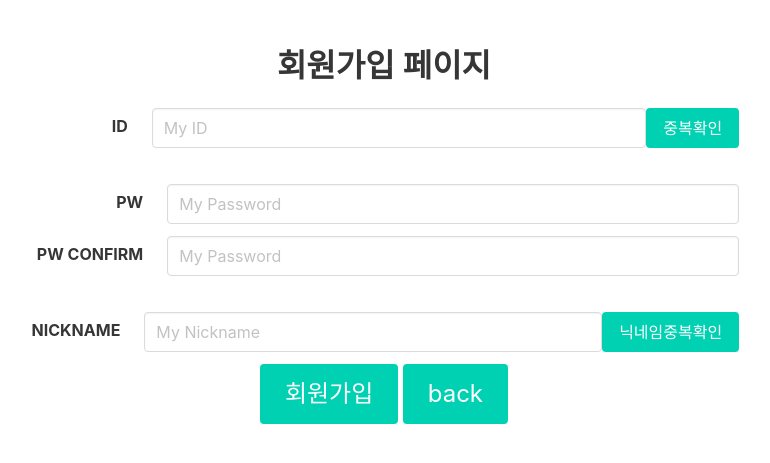
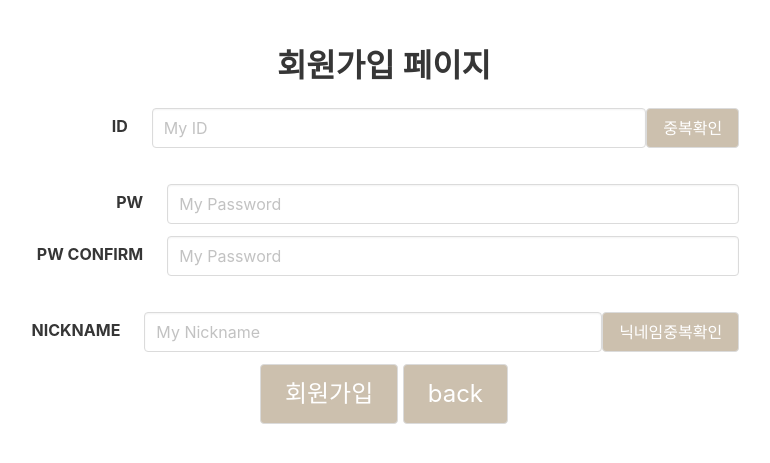
Before and after one commit to 99-gen11-w1-team2-fullStackMiniProject/main, a Flask app: page /signup in a window 1280 px wide. Shown: the top 463 px of the page, without its empty margins (256-1026 px from the left). Run offline with Flask 2, Linux system fonts and the light colour scheme; some libraries are stand-ins or nearby versions.

Commit message:
app.py 로그인 만료기능 추가 mypage에 닉네임 뜨는것 기능만구현 signup작업중

```diff
--- a/app.py
+++ b/app.py
@@ -1,4 +1,4 @@
-from flask import Flask, render_template, request, jsonify
+from flask import Flask, render_template, jsonify, request, session, redirect, url_for
 app = Flask(__name__)
 from pymongo import MongoClient
 
@@ -9,14 +9,23 @@ SECRET_KEY = 'SPARTA'
 
 client = MongoClient("mongodb+srv://test:sparta@cluster0.053coum.mongodb.net/?retryWrites=true&w=majority")
 db = client.cofee
+def usercheck(page_url):
+    token_receive = request.cookies.get('mytoken')
+    try:
+        payload = jwt.decode(token_receive, SECRET_KEY, algorithms=['HS256'])
+        user = db.user.find_one({'id': payload['id']})
+        return render_template(page_url, nick=user['nick'])
+    except jwt.ExpiredSignatureError:
+        return redirect(url_for("login", msg="로그인 시간이 만료되었습니다."))
+    except jwt.exceptions.DecodeError:
+        return redirect(url_for("login", msg="로그인정보가 없습니다"))
+
+
 #디비내용
 @app.route('/')
 def home():
    return render_template('login.html')
 
-# @app.route('/main')
-# def main_render():
-#     return render_template('main.html')
 @app.route('/login')
 def login():
     msg = request.args.get("msg")
@@ -64,12 +73,12 @@ def api_login():
         # exp에는 만료시간을 넣어줍니다. 만료시간이 지나면, 시크릿키로 토큰을 풀 때 만료되었다고 에러가 납니다.
         payload = {
             'id': id_receive,
-            'exp': datetime.datetime.utcnow() + datetime.timedelta(minutes=10)
+            'exp': datetime.datetime.utcnow() + datetime.timedelta(seconds=10)
         }
         token = jwt.encode(payload, SECRET_KEY, algorithm='HS256')
 
         # token을 줍니다.
-        return jsonify({'result': 'success', 'token': token})
+        return jsonify({'result': 'success','nick':result['nick'], 'token': token})
     # 찾지 못하면
     else:
         return jsonify({'result': 'fail', 'msg': '아이디/비밀번호가 일치하지 않습니다.'})
@@ -79,18 +88,9 @@ def api_login():
 @app.route('/api/nick', methods=['GET'])
 def api_valid():
     token_receive = request.cookies.get('mytoken')
-
-    # try / catch 문?
-    # try 아래를 실행했다가, 에러가 있으면 except 구분으로 가란 얘기입니다.
-
     try:
-        # token을 시크릿키로 디코딩합니다.
-        # 보실 수 있도록 payload를 print 해두었습니다. 우리가 로그인 시 넣은 그 payload와 같은 것이 나옵니다.
         payload = jwt.decode(token_receive, SECRET_KEY, algorithms=['HS256'])
         print(payload)
-
-        # payload 안에 id가 들어있습니다. 이 id로 유저정보를 찾습니다.
-        # 여기에선 그 예로 닉네임을 보내주겠습니다.
         userinfo = db.user.find_one({'id': payload['id']}, {'_id': 0})
         return jsonify({'result': 'success', 'nickname': userinfo['nick']})
     except jwt.ExpiredSignatureError:
@@ -101,11 +101,28 @@ def api_valid():
 #마이페이지 렌더링
 @app.route('/mypage')
 def mypage():
-    return render_template('mypage.html')
+    page_url="mypage.html"
+    a = usercheck(page_url)
+    return a
+    # token_receive = request.cookies.get('mytoken')
+    # try:
+    #     payload = jwt.decode(token_receive, SECRET_KEY, algorithms=['HS256'])
+    #     user = db.user.find_one({'id': payload['id']})
+    #     return render_template(page_url, nick = user['nick'])
+    # except jwt.ExpiredSignatureError:
+    #     return redirect(url_for("login", msg="로그인 시간이 만료되었습니다."))
+    # except jwt.exceptions.DecodeError:
+    #     return redirect(url_for("login", msg="로그인정보가 없습니다"))
+
+
+
 #회원탈퇴 렌더링
 @app.route('/withdraw')
 def withdraw():
-    return render_template('withdraw.html')
+    page_url = "withdraw.html"
+    a = usercheck(page_url)
+    return a
+
 #회원탈퇴
 @app.route('/api/withdraw', methods=['POST'])
 def api_withdraw():
--- a/static/css/mypage.css
+++ b/static/css/mypage.css
@@ -10,6 +10,12 @@
     height: 100%;
     float: left;
     /*background-color: rgb(0, 209, 178);*/
+}
+.username{
+    position:absolute;
+    right:0;
+    width:100px;
+    background-color: yellow;
 }
 
 .button {
--- /dev/null
+++ b/static/css/signup.css
@@ -0,0 +1,4 @@
+.button {
+    background-color: #ccc0ae;
+    color: white;
+}
--- a/templates/login.html
+++ b/templates/login.html
@@ -50,6 +50,6 @@
             <button class="button" onclick="location.href='/signup'">signup</button>
         </div>
     </div>
-<link rel="stylesheet" href="/static/js/login.js">
+<script type="text/javascript" src="/static/js/login.js"></script>
 </body>
 </html>
--- a/templates/main.html
+++ b/templates/main.html
@@ -13,6 +13,7 @@
 
 <body>
 <div class="wrap">
+
     <header>
         <h1 class="h1-logo">
             <a href="#" title="카페인 홈으로 이동" onclick="refresh()"><img src="/static/images/mug-hot-solid.svg" alt="카페인 로고"></a>
--- a/templates/signup.html
+++ b/templates/signup.html
@@ -9,13 +9,14 @@
 
     <script src="https://ajax.googleapis.com/ajax/libs/jquery/3.4.1/jquery.min.js"></script>
     <script src="https://cdnjs.cloudflare.com/ajax/libs/jquery-cookie/1.4.1/jquery.cookie.js"></script>
-
+    <link rel="stylesheet" href="/static/css/signup.css">
     <script>
         // 아이디, 비밀번호, 닉네임을 받아 DB에 저장합니다.
         //아이디 중복확인, 비밀번호 확인
         function check_id(){
             let id = $('#userid').val()
-            $.ajax({
+            if(id != "" && id.length >= 3){
+                $.ajax({
                 type:"GET",
                 url:"/api/confrepet",
                 data:{},
@@ -40,6 +41,10 @@
 
                 }
             })
+            }else{
+                alert("아이디가 너무 짧습니다")
+            }
+
         }
         function signup() {
             let userpw = $('#userpw').val()
@@ -112,7 +117,7 @@
                         </div>
                     </div>
                 </div>
-                <button class="button is-normal is-primary" onclick="check_id()">중복확인</button>
+                <button class="button is-normal" onclick="check_id()">중복확인</button>
 
             </div>
             </br>
@@ -155,11 +160,11 @@
                         </div>
                     </div>
                 </div>
-                <button class="button is-normal is-primary" onclick="check_nick()">닉네임중복확인</button>
+                <button class="button is-normal" onclick="check_nick()">닉네임중복확인</button>
             </div>
             <!--버튼-->
-            <button class="button is-large is-primary" onclick="signup()">회원가입</button>
-            <button class="button is-large is-primary" onclick="location.hreg='/login'">back</button>
+            <button class="button is-large" onclick="signup()">회원가입</button>
+            <button class="button is-large" onclick="location.hreg='/login'">back</button>
         </div>
     </div>
 </body>
--- a/templates/withdraw.html
+++ b/templates/withdraw.html
@@ -56,6 +56,6 @@
       </div>
     </div>
   </div>
-<link rel="stylesheet" href="/static/js/withdraw.js">
+<script type="text/javascript" src="/static/js/withdraw.js"></script>
 </body>
 </html>
```
Also changed, not shown: static/js/login.js (+4 -4 lines), templates/mypage.html (+8 -7 lines).
